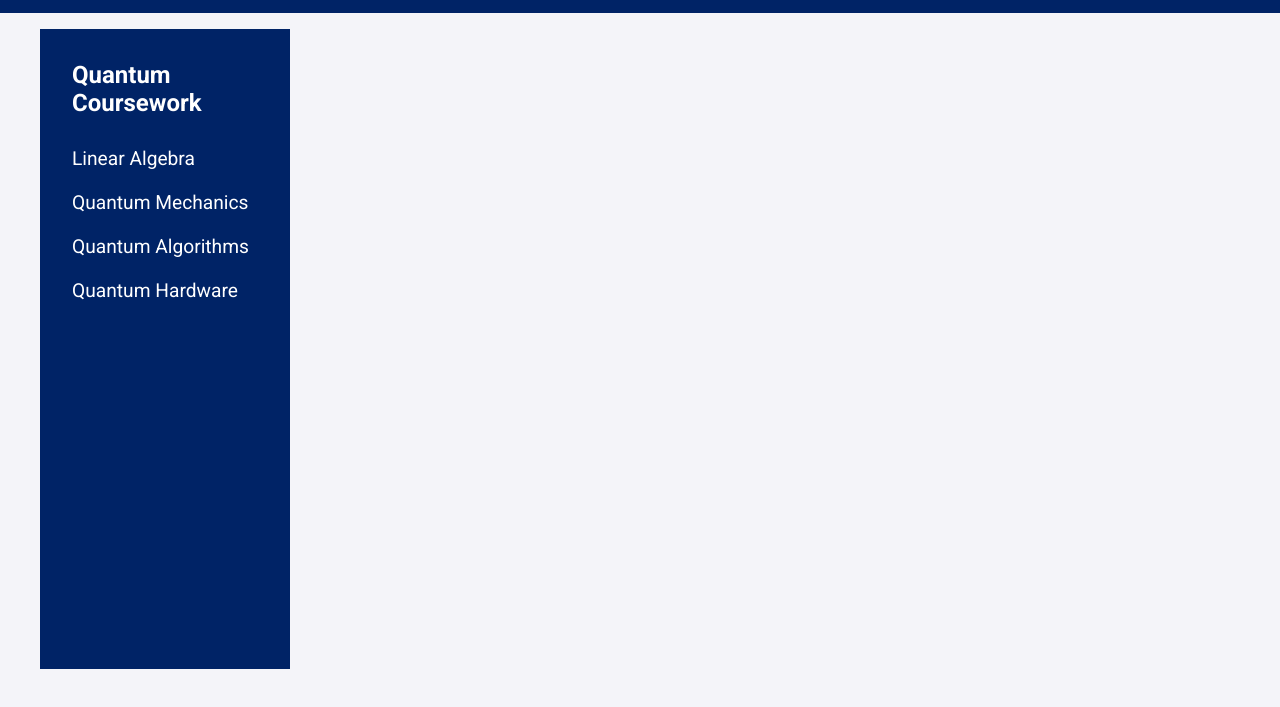
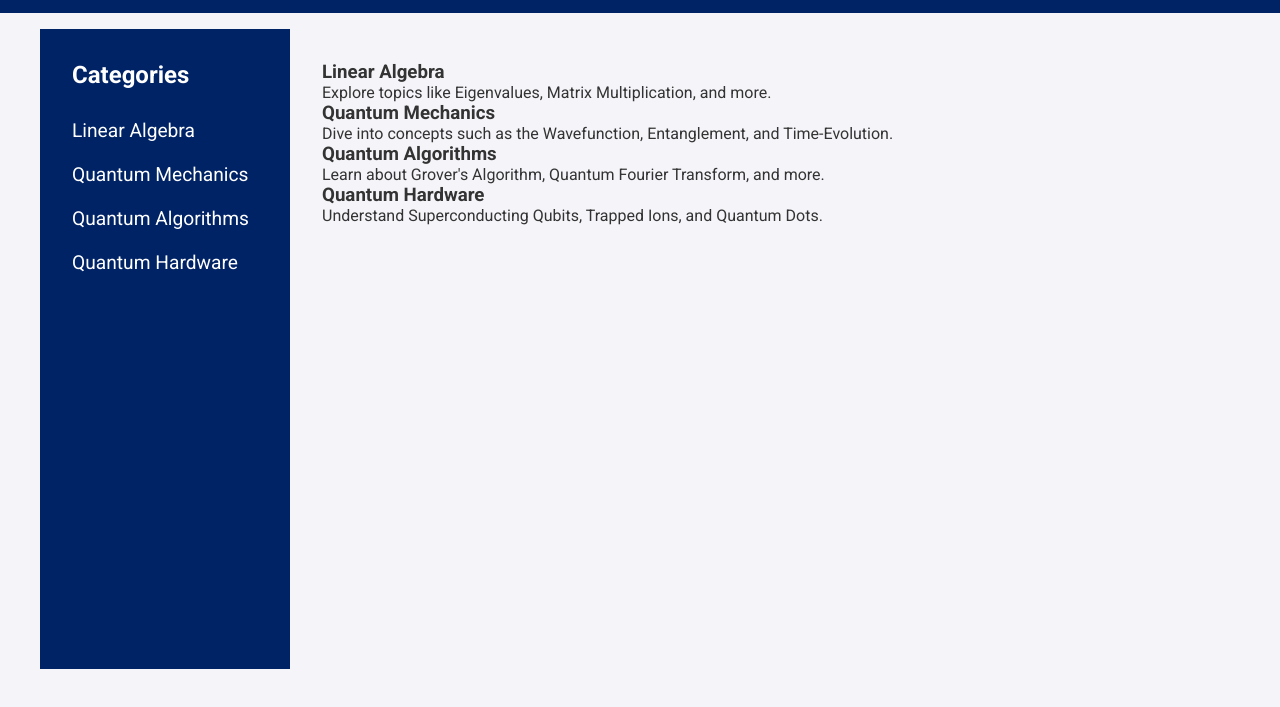
Before and after one commit to jamessaslow/QuantumForStudents.github.io, a plain HTML site: page index.html in a window 1280 px wide. Shown: the part 53-760 px from the top of the page. Drawn offline with Linux system fonts and the light colour scheme.

Commit message:
Update index.html

```diff
--- a/index.html
+++ b/index.html
@@ -26,18 +26,39 @@
 
     <!-- Sidebar for Topics and Units -->
     <aside class="sidebar">
-      <h2>Quantum Coursework</h2>
+      <h2>Categories</h2>
       <ul class="unit-list">
-        <li onclick="loadVideos('linear-algebra')">Linear Algebra</li>
-        <li onclick="loadVideos('quantum-mechanics')">Quantum Mechanics</li>
-        <li onclick="loadVideos('quantum-algorithms')">Quantum Algorithms</li>
-        <li onclick="loadVideos('quantum-hardware')">Quantum Hardware</li>
+        <li onclick="showCategory('linear-algebra')">Linear Algebra</li>
+        <li onclick="showCategory('quantum-mechanics')">Quantum Mechanics</li>
+        <li onclick="showCategory('quantum-algorithms')">Quantum Algorithms</li>
+        <li onclick="showCategory('quantum-hardware')">Quantum Hardware</li>
       </ul>
     </aside>
 
-    <!-- Content Area for Video Titles -->
-    <section class="content">
-      <ul id="video-list" class="video-list">
+    <!-- Content Area for Category Overview Boxes and Video List -->
+    <section class="content" id="main-content">
+      <!-- Category Overview Boxes -->
+      <div id="category-overview">
+        <div class="category-box" onclick="showCategory('linear-algebra')">
+          <h3>Linear Algebra</h3>
+          <p>Explore topics like Eigenvalues, Matrix Multiplication, and more.</p>
+        </div>
+        <div class="category-box" onclick="showCategory('quantum-mechanics')">
+          <h3>Quantum Mechanics</h3>
+          <p>Dive into concepts such as the Wavefunction, Entanglement, and Time-Evolution.</p>
+        </div>
+        <div class="category-box" onclick="showCategory('quantum-algorithms')">
+          <h3>Quantum Algorithms</h3>
+          <p>Learn about Grover's Algorithm, Quantum Fourier Transform, and more.</p>
+        </div>
+        <div class="category-box" onclick="showCategory('quantum-hardware')">
+          <h3>Quantum Hardware</h3>
+          <p>Understand Superconducting Qubits, Trapped Ions, and Quantum Dots.</p>
+        </div>
+      </div>
+
+      <!-- Video List Section -->
+      <ul id="video-list" class="video-list" style="display: none;">
         <!-- JavaScript will populate this section with video titles -->
       </ul>
     </section>
```
